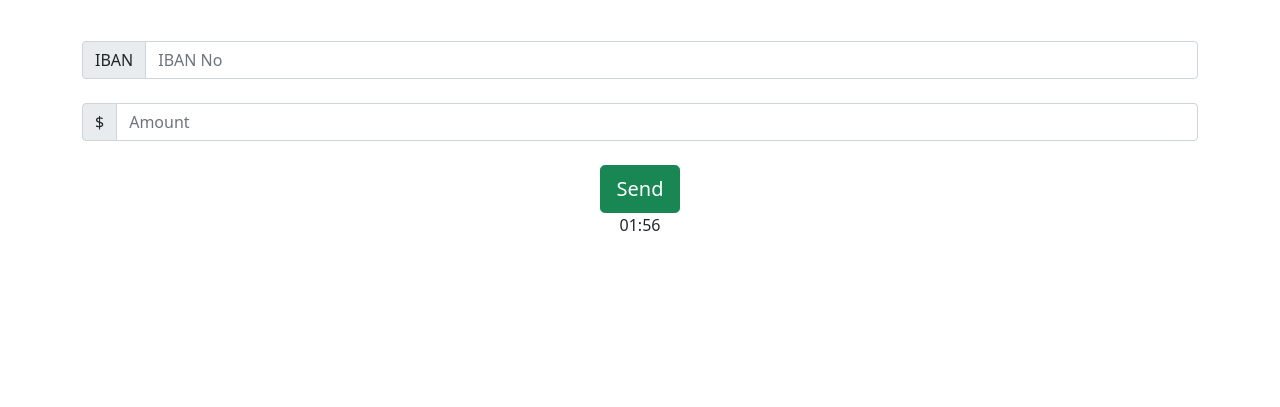
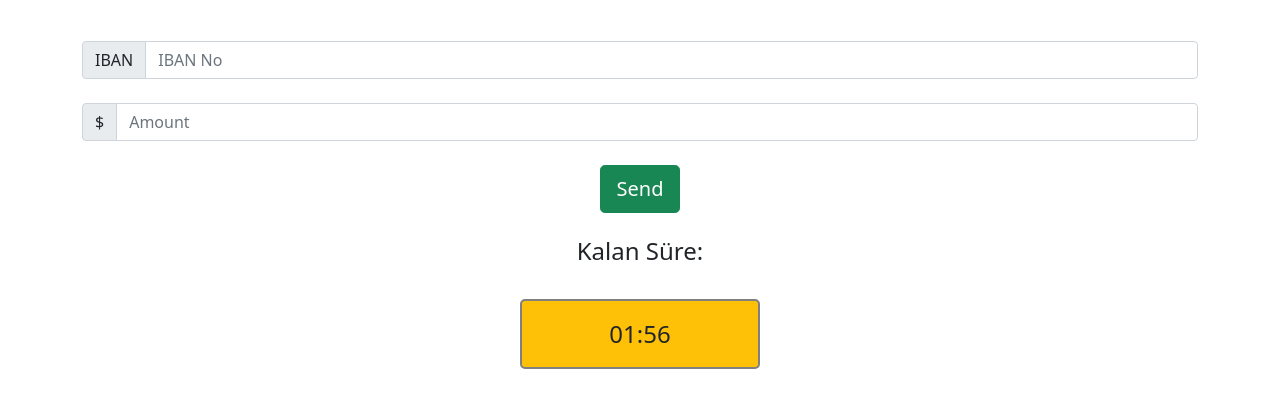
Before and after one commit to kodin21/eft-uygulamasi-week1-homework-onursimsekkk, a website built with Parcel: page index.html in a window 1280 px wide. Shown: the part 63-470 px from the top of the page. Built offline with nearby package versions, Linux system fonts and the light colour scheme.

Commit message:
Add timer-box div

```diff
--- a/index.html
+++ b/index.html
@@ -45,7 +45,10 @@
             </div>
             <button type="button" id="sendBtn" class="btn btn-success btn-lg">Send</button>
             <!-- Timer Box -->
-            <div id="timer"></div>
+            <h4 class="mt-4">Kalan Süre:</h4>
+            <div id="timer-box">
+              <div id="timer" class="bg-warning"></div>
+            </div>
           </section>
 
     </div>
--- /dev/null
+++ b/style.css
@@ -0,0 +1,13 @@
+#timer-box {
+  display: flex;
+  justify-content: center;
+}
+
+#timer {
+  margin: 25px;
+  padding: 15px;
+  font-size: 24px;
+  width: 240px;
+  border: 2px solid gray;
+  border-radius: 5px;
+}
```
